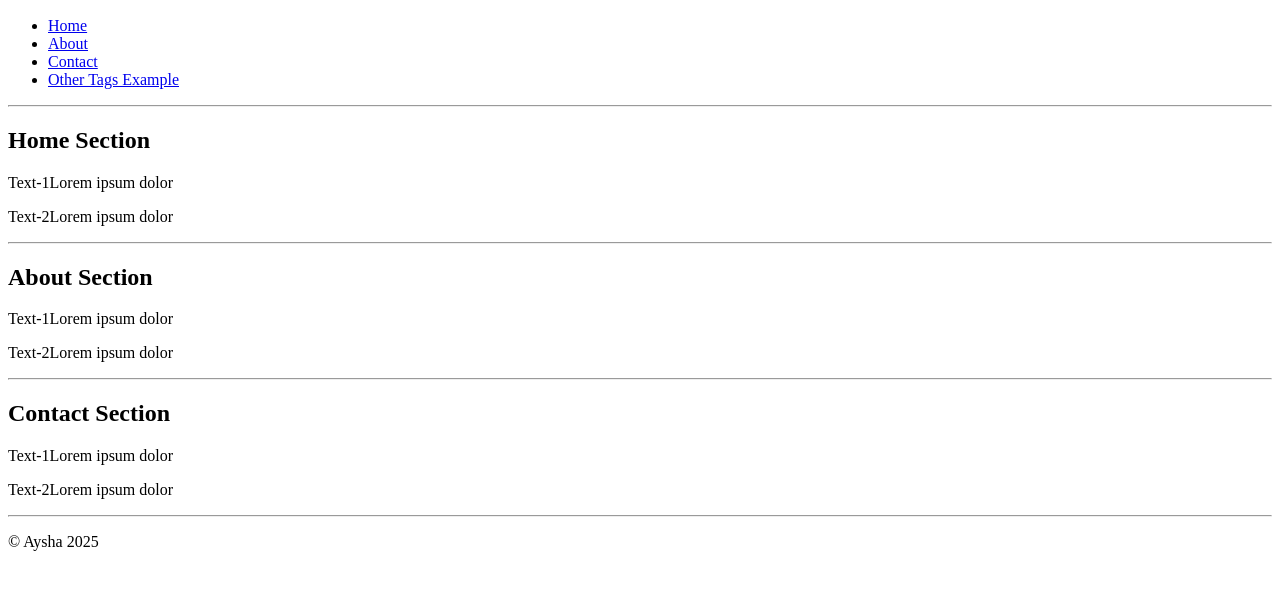
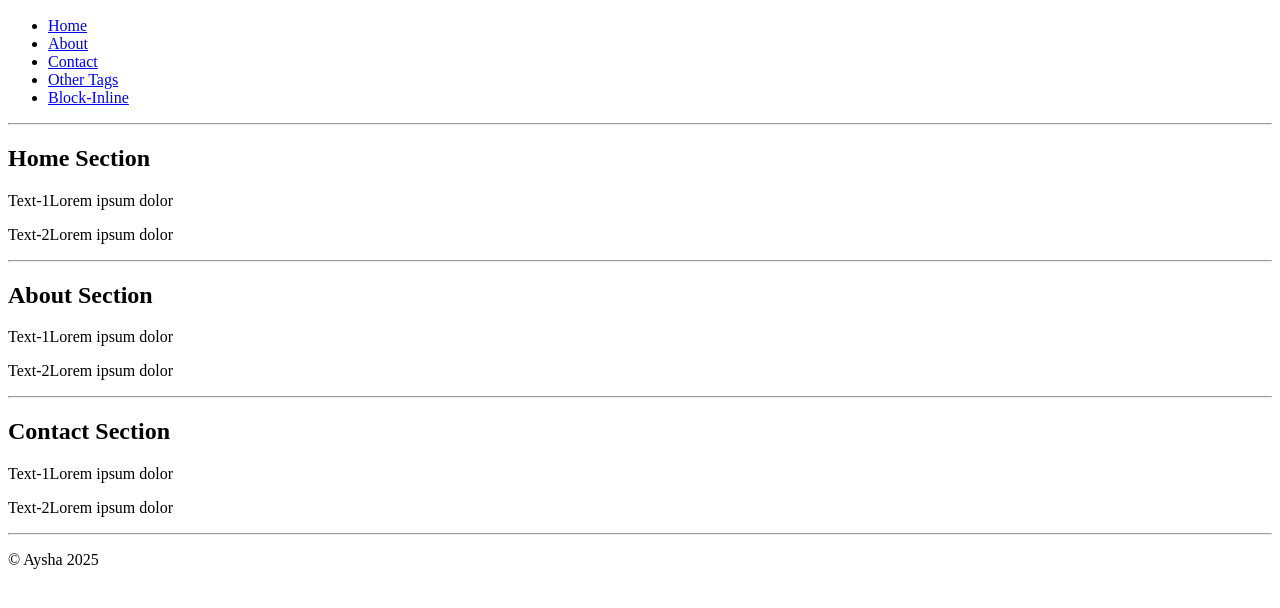
Before and after one commit to ay-sha/BSS-Practice, a plain HTML site: page HTML/Block-Inline/index.html in a window 1280 px wide. Shown: the part 50-658 px from the top of the page. Drawn offline with Linux system fonts and the light colour scheme.

Commit message:
Semantic Tag

```diff
--- a/HTML/Block-Inline/index.html
+++ b/HTML/Block-Inline/index.html
@@ -8,41 +8,51 @@
 </head>
 
 <body>
-    <!-- Div -->
-    <div id="header">
+    <!-- section -->
+    <header id="header">
         <h2>My Website</h1>
+            <nav>
                 <ul class="nav">
                     <li><a href="#">Home</a></li>
                     <li> <a href="#about">About</a></li>
                     <li><a href="#contact">Contact</a></li>
-                <li><a href="extral.html">Other Tags Example</a></li>
+                    <li><a href="extral.html">Other Tags</a></li>
+                    <li><a href="InlineBolck.html">Block-Inline</a></li>
                 </ul>
-    </div>
+            </nav>
+    </header>
     <hr>
-    <div id="home" class="card text-center">
+    <main>
+        <section id="home">
+            <div class="card text-center">
                 <h2 class="text-lg">Home Section</h2>
                 <p class="primary"> <span>Text-1</span>Lorem ipsum dolor</p>
                 <p class="secondary"> <span>Text-2</span>Lorem ipsum dolor</p>
-
             </div>
+        </section>
         <hr>
-    <div id="about" class="card text-center">
+        <section id="about">
+            <div class="card text-center">
                 <h2 class="text-lg">About Section</h2>
                 <p class="primary"> <span>Text-1</span>Lorem ipsum dolor</p>
                 <p class="secondary"> <span>Text-2</span>Lorem ipsum dolor</p>
             </div>
+        </section>
         <hr>
-    <div id="contact" class="card text-center">
+        <section id="contact">
+            <div class="card text-center">
                 <h2 class="text-lg">Contact Section</h2>
                 <p class="primary"> <span>Text-1</span>Lorem ipsum dolor</p>
                 <p class="secondary"> <span>Text-2</span>Lorem ipsum dolor</p>
             </div>
+        </section>
         <hr>
+    </main>
 
     <!-- footer -->
-    <div id="footer">
+    <footer id="footer">
         <p>&copy; Aysha 2025</p>
-    </div>
+    </footer>
 </body>
 
 </html>
```
Also changed, not shown: HTML/Block-Inline/InlineBolck.html (added, +47 -0 lines). Lines whose indentation alone changed are shown as unchanged.
